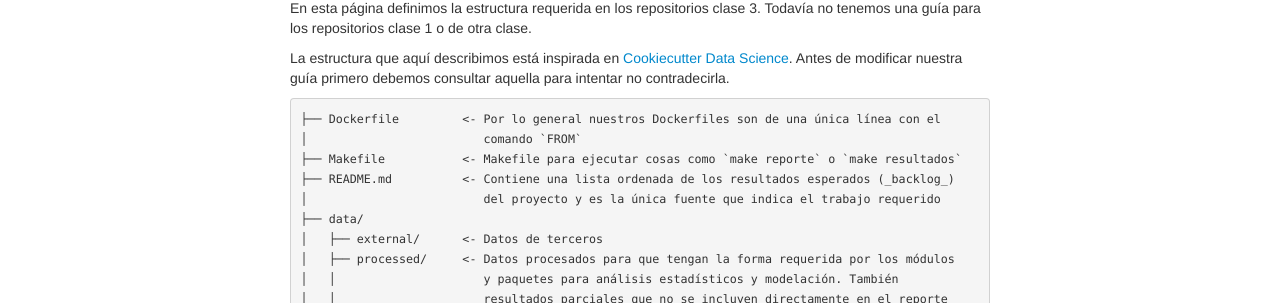
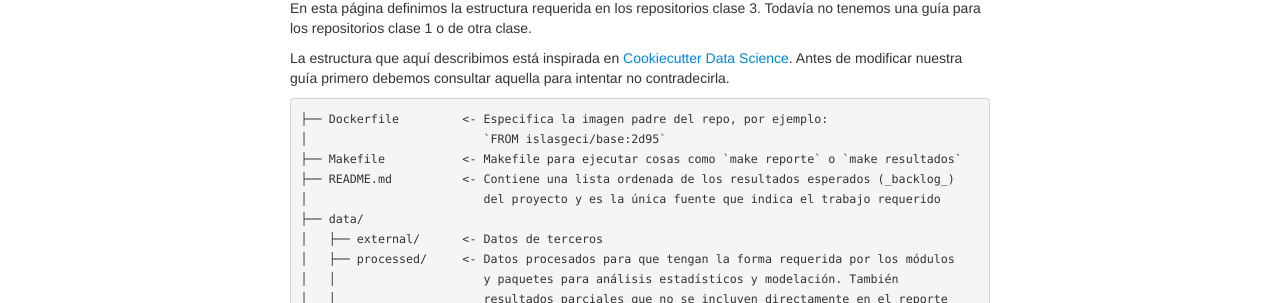
Before and after one commit to LizethMReyes/islasgeci.github.io, a Jekyll site: the page built from ciencia_de_datos/guia_de_estilo/estructura.md, in a window 1280 px wide and 1400 px high. Shown: the part 154-457 px from the top of the window. Built offline with Jekyll 4.4.1, drawn with Linux system fonts in a browser that asks for light colours; some of the changed text lies outside the part shown.

Commit message:
Cambia la redacción para que sea similar al resto de las descripciones

````diff
--- a/ciencia_de_datos/guia_de_estilo/estructura.md
+++ b/ciencia_de_datos/guia_de_estilo/estructura.md
@@ -10,8 +10,8 @@ En esta página definimos la estructura requerida en los repositorios clase 3. T
 La estructura que aquí describimos está inspirada en [Cookiecutter Data Science](https://drivendata.github.io/cookiecutter-data-science/#directory-structure). Antes de modificar nuestra guía primero debemos consultar aquella para intentar no contradecirla.
 
 ```
-├── Dockerfile         <- Por lo general nuestros Dockerfiles son de una única línea con el
-│                         comando `FROM`
+├── Dockerfile         <- Especifica la imagen padre del repo, por ejemplo:
+│                         `FROM islasgeci/base:2d95`
 ├── Makefile           <- Makefile para ejecutar cosas como `make reporte` o `make resultados`
 ├── README.md          <- Contiene una lista ordenada de los resultados esperados (_backlog_)
 │                         del proyecto y es la única fuente que indica el trabajo requerido
````
